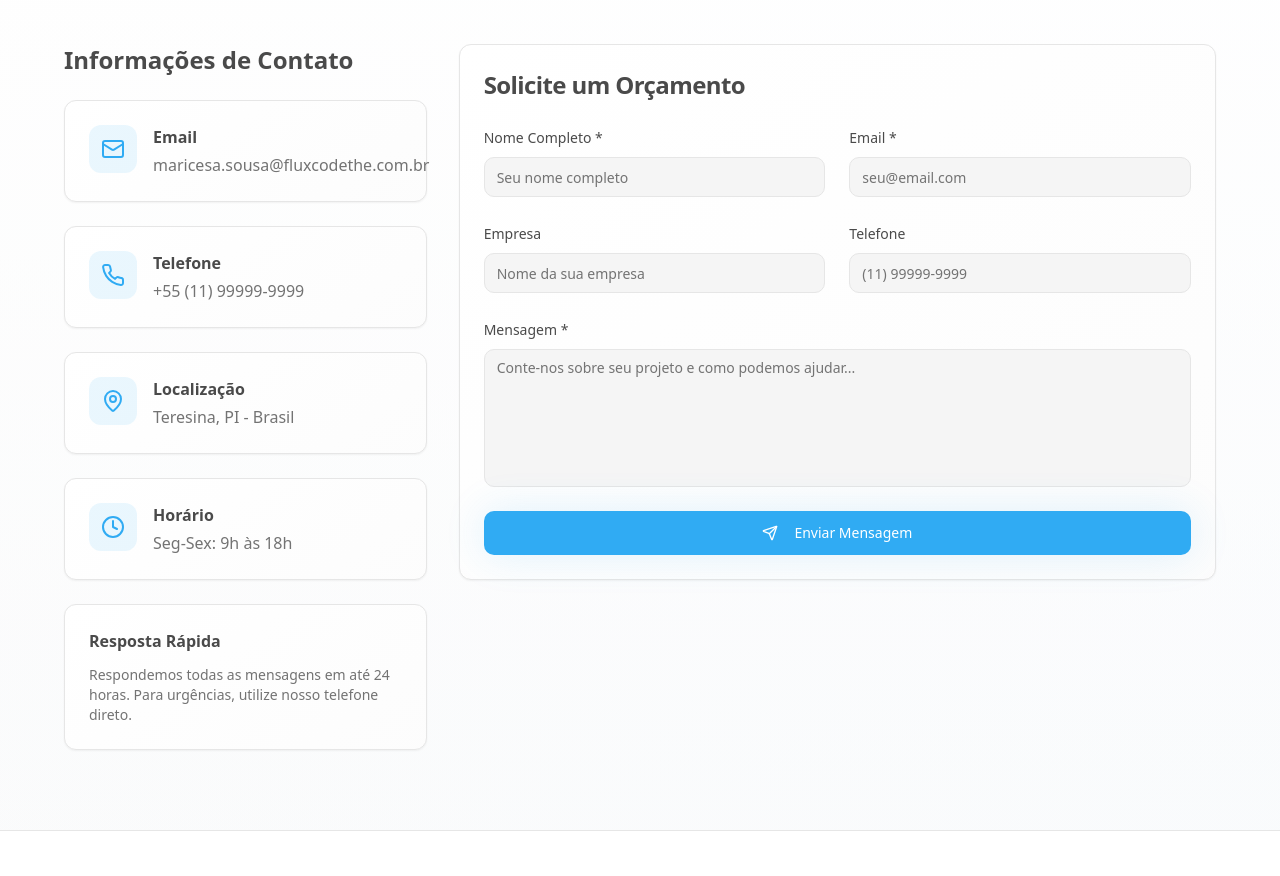
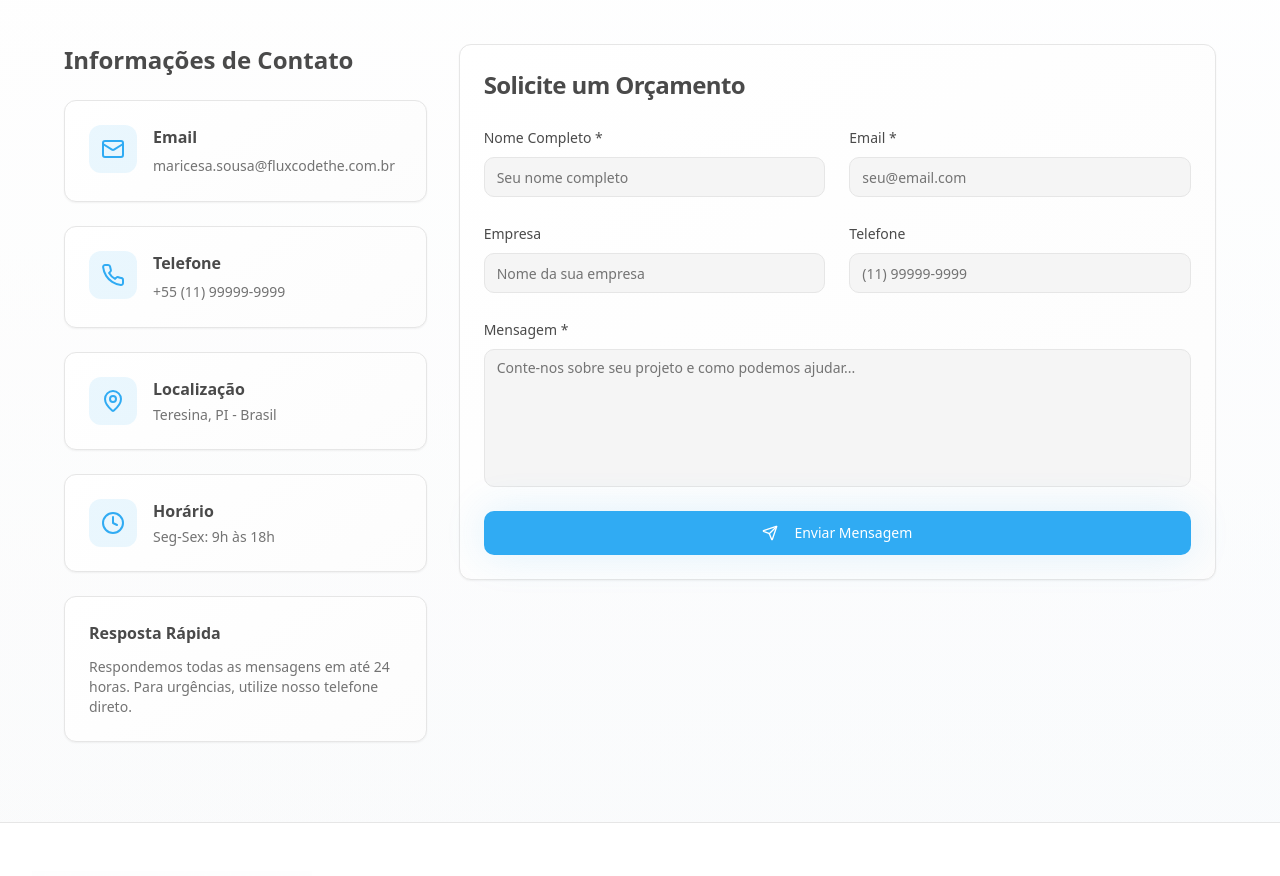
Before and after one commit to FluxCodeTHE/Fluxcode-landing, a React (Vite) app: page / in a window 1280 px wide. Shown: the part 2920-3796 px from the top of the page. Built offline with nearby package versions, Linux system fonts and the light colour scheme.

Commit message:
Fix: Adjust email spacing in contact card

```diff
--- a/src/components/ContactSection.tsx
+++ b/src/components/ContactSection.tsx
@@ -103,19 +103,19 @@ export const ContactSection = () => {
                     <div className="p-3 bg-primary/10 rounded-lg">
                       <info.icon className="w-6 h-6 text-primary" />
                     </div>
-                    <div>
+                    <div className="flex-1 min-w-0">
                       <h4 className="font-semibold text-foreground mb-1">
                         {info.title}
                       </h4>
                       {info.link ? (
                         <a
                           href={info.link}
-                          className="text-muted-foreground hover:text-primary smooth-transition"
+                          className="text-muted-foreground hover:text-primary smooth-transition text-sm break-words"
                         >
                           {info.content}
                         </a>
                       ) : (
-                        <p className="text-muted-foreground">{info.content}</p>
+                        <p className="text-muted-foreground text-sm">{info.content}</p>
                       )}
                     </div>
                   </div>
```
